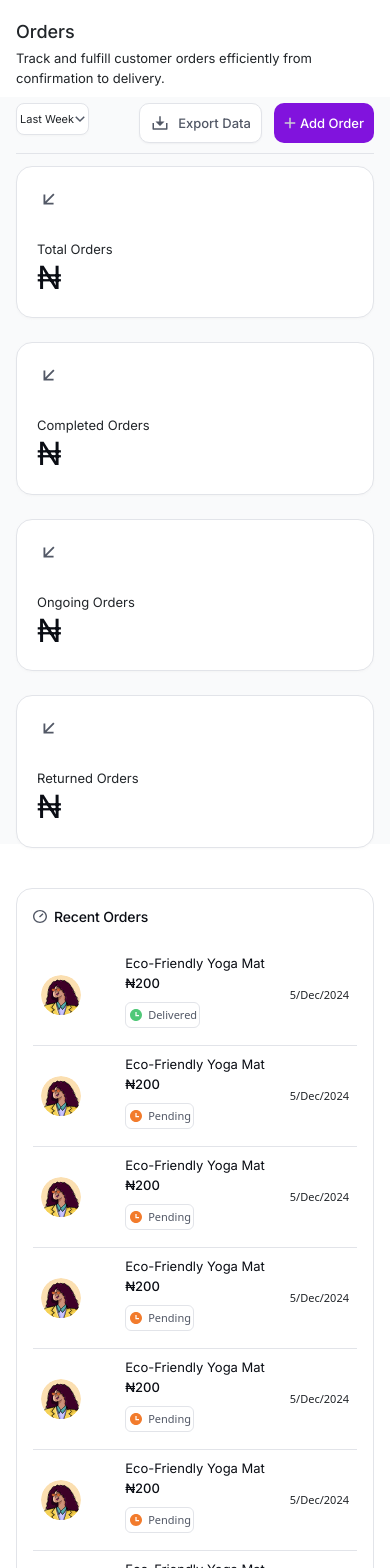
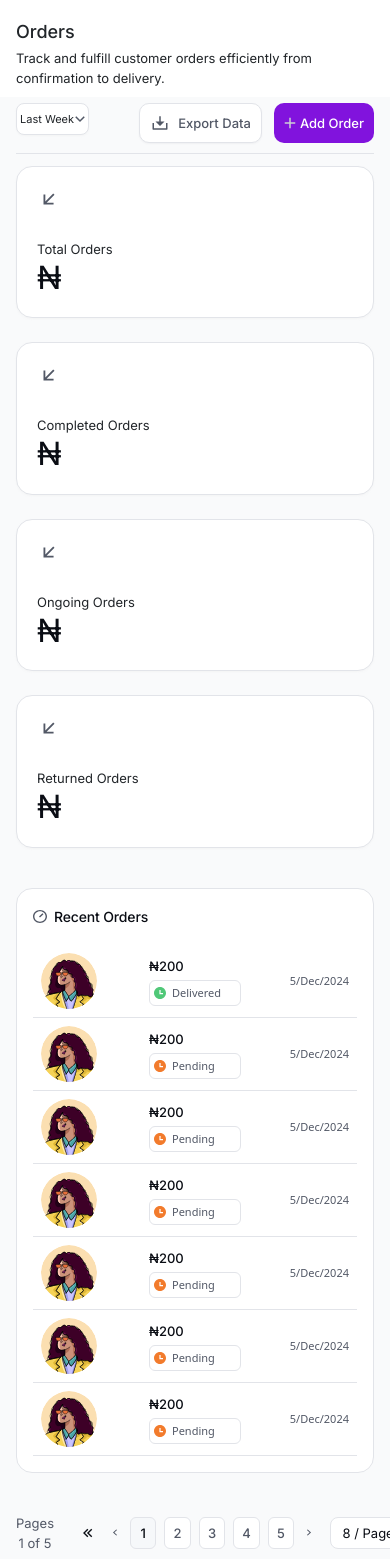
Before and after one commit to The-Byte-Bandit/lama, a React (Create React App) app: page /home/orders in a window 390 px wide. Shown: the top 1568 px of the page. Built offline with nearby package versions, Linux system fonts and the light colour scheme.

Commit message:
finished orders sectiomn

```diff
--- a/src/Components/largeCardOne.jsx
+++ b/src/Components/largeCardOne.jsx
@@ -133,51 +133,55 @@
                     <ViewAll/>
                 </div>
             </div>
-            <div className='md:hidden flex w-full h-full'>
-            {recentOrders &&(
-                                <div className='w-full h-full'>
-                                    {recentOrders.slice(page * 7 - 7, page * 7).map((items, index)=>{
-                                        return(
-                                            <div key={index} className='border-b-stroke-soft-200 border-b-[1px] w-full' >
-                                                <div className='w-full flex flex-row gap-[8px] rounded-[12px] items-center py-[8px] px-[8px] '>
-                                                    <div className='w-full'>
-                                                        <img src={items.icon} alt='icon'/>
+            <div className="md:hidden block w-full h-full">
+  {recentOrders && (
+    recentOrders.slice(page * 7 - 7, page * 7).map((items, index) => (
+      <div
+        key={index}
+        className="grid grid-cols-3 border-b-stroke-soft-200 border-b-[1px] gap-[16px] items-center p-[8px]"
+      >
+        {/* Column 1: Product Icon */}
+        <div className="flex items-center">
+          <img src={items.icon} alt="Product Icon" className="h-[56px] w-[56px]" />
         </div>
 
-                                                    <div className='flex flex-col '>
-                                                        <h5 className={`${typography.paragraphSmall} text-text-main-900 truncate`}>
-                                                            {items.productName}
-                                                        </h5>
-
+        {/* Column 2: Price and Status */}
+        <div className="flex flex-col gap-[4px]">
+          {/* Price */}
           <h5 className={`${typography.labelSmall} text-text-main-900`}>
             ₦{items.productSale}
           </h5>
 
-                                                        <div className='flex flex-row h-[44px] gap-[8px] rounded-[12px] items-center'>
-                                                        <div className='flex flex-row max-w-[92px] py-[4px] px-[2px] gap-[4px] items-center rounded-[6px] border-[1px] border-stroke-soft-200 '>
+          {/* Status */}
+          <div className="flex items-center gap-[4px] max-w-[92px] py-[4px] px-[2px] rounded-[6px] border-[1px] border-stroke-soft-200">
             <div>
-                                                                {items.productStatus === "Failed" && <img className='h-[100%]' src={errorIcon} alt='failed'/> || items.productStatus === "Pending" && <img className='h-[100%]' src={orangeSatusIcon} alt='Pending'/> || items.productStatus === "Delivered" && <img className='w-[100%]' src={greenSatusIcon} alt='Delivered'/> }
+              {items.productStatus === "Failed" && (
+                <img src={errorIcon} alt="Failed" className="h-[16px]" />
+              )}
+              {items.productStatus === "Pending" && (
+                <img src={orangeSatusIcon} alt="Pending" className="h-[16px]" />
+              )}
+              {items.productStatus === "Delivered" && (
+                <img src={greenSatusIcon} alt="Delivered" className="h-[16px]" />
+              )}
             </div>
-                                                            <h5 className={`${typography.labelXSmall} text-text-sub-500`}>{items.productStatus}</h5>
+            <h5 className={`${typography.labelXSmall} text-text-sub-500`}>
+              {items.productStatus}
+            </h5>
           </div>
         </div>
 
-                                                    </div>
-
-                                                    {/* <div className='flex flex-row h-[56px] gap-[8px] items-center py-[8px] px-[12px] '> */}
-                                                        <div className='w-full flex flex-row h-[44px] gap-[16px] items-center justify-end '>
-                                                                        <h5  className={`${typography.labelXSmall} flex flex-row justify-center  text-right`} >
+        {/* Column 3: Date */}
+        <div className="flex justify-end">
+          <h5 className={`${typography.labelXSmall} text-text-sub-500`}>
             {items.date}
           </h5>
         </div>
-                                                        {/* </div> */}
       </div>
-                                            </div>
-                                        )
-                                    })}
-                                </div>
+    ))
   )}
 </div>
+
 
             <div className='hidden md:grid grid-cols-12 w-[100%] h-[100%] min-h-[447px]'>
                 <div className='col-span-3'>
--- a/src/Pages/addOrders.jsx
+++ b/src/Pages/addOrders.jsx
@@ -69,9 +69,9 @@
 };
 
   return (
-    <div className="flex ml-[18%] flex-1 items-center max-w-[605px]  ">
-    <div className="w-[100%] flex flex-col gap-[25px] mt-[15px]   ">
-      <div className="flex flex-1 flex-row h-[60px] items-center justify-center relative ">
+    <div className="flex md:ml-[18%] flex-1  md:max-w-[605px]  ">
+    <div className="w-[100%] flex flex-col gap-[40px] mt-[15px] ">
+      <div className="hidden md:flex  flex-1 flex-row h-[60px] items-center justify-center relative ">
         {steps.map((item, index) => (
           <div key={index} ref={(el) => (stepRef.current[index] = el)} className="flex flex-col flex-1 items-center justify-center h-[100%] z-20 ">
             <div className={`${index + 1 === currentStep ? 'bg-primaryPurple600 border-primaryPurple600 ' : index < currentStep ? 'bg-primaryPurple600 border-primaryPurple600 ' : ''} ${index+1 > currentStep ? 'bg-bg-white-0 shadow-custom-150 ' : ''}  ease-2s shadow-custom-150 w-[32px] h-[32px] border-[.8px] border-stroke-soft-200 rounded-[6px] p-[6px]`}>
@@ -86,9 +86,9 @@
           <div className="ease-2s bg-primaryPurple600 h-[100%] absolute top-[35%]  z-10" style={{ width: `${calculateProgressBarWidth()}%` }}></div>
         </div>
       </div>
-      <div className='flex flex-1 flex-col items-center'>
-        <div className='flex flex-col flex-1 gap-[24px] ' >
-          <h2 className={`${typography.subheadingMedium} text-text-sub-500 uppercase`}>{steps[currentStep - 1].title}</h2>
+      <div className='flex flex-1 flex-col md:items-center'>
+        <div className='flex flex-col flex-1 gap-[40px] ' >
+          <h2 className={`${typography.subheadingMedium} px-6 md:px-0 text-text-sub-500 uppercase`}>{steps[currentStep - 1].title}</h2>
           {renderStepContent()}
         </div>
       </div>
--- a/src/Pages/orderSummary.jsx
+++ b/src/Pages/orderSummary.jsx
@@ -15,9 +15,9 @@
 
 
   return (
-    <div className='w-[605px] h-[528px] flex flex-col flex-1 gap-[4px] mb-[40px]'>
+    <div className='md:w-[605px] flex flex-col gap-4 p-6 md:p-0 '>
       <div className='flex flex-col flex-1 gap-[40px]'>
-        <div className='w-[100%] bg-bg-white-0 border-stroke-soft-200 border-[1px] h-[288px] rounded-[12px] p-[24px] flex flex-col gap-[14px]'>
+        <div className='w-[100%] bg-bg-white-0 border-stroke-soft-200 border-[1px] min-h-[288px] rounded-[12px] p-[24px] flex flex-col gap-[14px]'>
           <div className='flex flex-col gap-[4px] w-[100%]'>
             <h5 className={`${typography.labelMedium} text-text-main-900`}>Summary</h5>
             <p className={`${typography.paragraphXSmall} text-text-soft-400`}>Please confirm your order so it can be saved in the system</p>
--- a/src/layouts/ordersLayout.jsx
+++ b/src/layouts/ordersLayout.jsx
@@ -14,7 +14,7 @@
 
 
   return (
-    <div className={`fadein  w-[100%] h-full  bg-backgroundGrey`}>
+    <div className={`fadein  w-[100%] min-h-screen  bg-backgroundGrey`}>
       <div className={`${styles.paddingMain} flex  w-[100%]  pt-[20px] pb-[9px] bg-bg-white-0 `}>
         <div className='flex flex-row flex-1 justify-between  gap-[12px] '>
           <div className='flex flex-col gap-[4px]'>
@@ -55,7 +55,7 @@
 
 
 
-      <div className='flex flex-1 w-full h-full'>
+      <div className='w-full h-full'>
         <>
           <Outlet/>
         </>
--- a/src/layouts/productLayout.jsx
+++ b/src/layouts/productLayout.jsx
@@ -29,7 +29,7 @@
 },[location])
 
   return (
-    <div className={`fadein w-[100%] h-full bg-backgroundGrey`}>
+    <div className={`fadein w-[100%] min-h-screen bg-backgroundGrey`}>
       <div className={`${styles.paddingMain} flex w-[100%]  pt-[20px] pb-[9px] bg-bg-white-0 `}>
         <div className='flex flex-row flex-1 justify-between  gap-[12px] '>
           <div className='flex flex-col gap-[4px]'>
--- a/src/layouts/salesLayout.jsx
+++ b/src/layouts/salesLayout.jsx
@@ -14,7 +14,7 @@
 
 
   return (
-    <div className={`fadein h-full  bg-backgroundGrey w-[100%]`}>
+    <div className={`fadein min-h-screen  bg-backgroundGrey w-[100%]`}>
       <div className={`${styles.paddingMain} flex  w-[100%]  pt-[20px] pb-[9px] bg-bg-white-0 `}>
         <div className='flex flex-row flex-1 justify-between  gap-[12px] '>
           <div className='flex flex-col gap-[4px]'>
```
Also changed, not shown: src/Pages/customerInformation.jsx (+4 -5 lines), src/Pages/paymentAndPricing.jsx (+43 -24 lines). Lines whose indentation alone changed are shown as unchanged.
